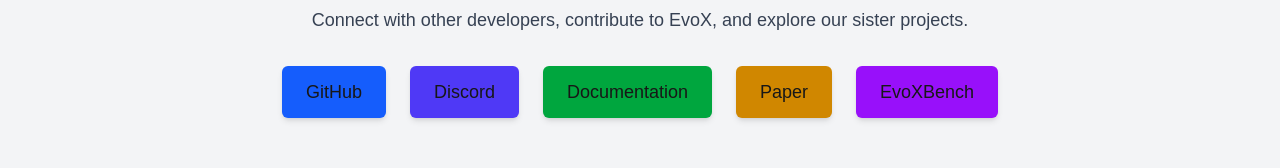
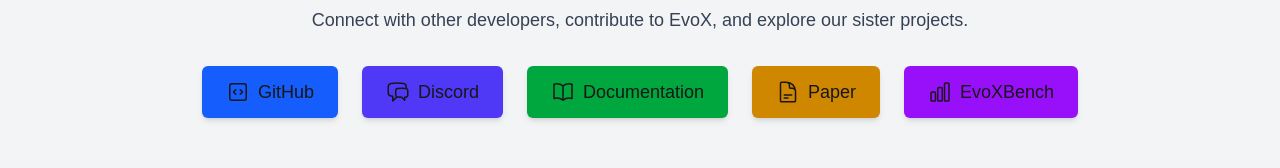
Before and after one commit to BillHuang2001/evogit_web, a Next.js app: page / in a window 1280 px wide. Shown: the part 4861-5029 px from the top of the page. Built offline with nearby package versions, Linux system fonts and the light colour scheme.

Commit message:
gpt-4o: Enhance CommunitySection with icons for better visual appeal and modularize icon rendering.

```diff
--- a/src/components/CommunitySection.jsx
+++ b/src/components/CommunitySection.jsx
@@ -14,30 +14,35 @@
             label="GitHub"
             bgColor="bg-blue-600"
             hoverColor="hover:bg-blue-700"
+            icon="code-bracket-square"
           />
           <CommunityLink
             href="https://discord.gg/Vbtgcpy7G4"
             label="Discord"
             bgColor="bg-indigo-600"
             hoverColor="hover:bg-indigo-700"
+            icon="chat-bubble-left-right"
           />
           <CommunityLink
             href="https://evox.readthedocs.io/en/latest/"
             label="Documentation"
             bgColor="bg-green-600"
             hoverColor="hover:bg-green-700"
+            icon="book-open"
           />
           <CommunityLink
             href="https://arxiv.org/abs/2301.12457"
             label="Paper"
             bgColor="bg-yellow-600"
             hoverColor="hover:bg-yellow-700"
+            icon="document-text"
           />
           <CommunityLink
             href="https://github.com/EMI-Group/evoxbench"
             label="EvoXBench"
             bgColor="bg-purple-600"
             hoverColor="hover:bg-purple-700"
+            icon="chart-bar"
           />
         </div>
       </div>
@@ -45,15 +50,18 @@
   );
 }
 
-function CommunityLink({ href, label, bgColor, hoverColor }) {
+function CommunityLink({ href, label, bgColor, hoverColor, icon }) {
   return (
     <a
       href={href}
       target="_blank"
       rel="noopener noreferrer"
-      className={`px-6 py-3 ${bgColor} text-white rounded-md shadow-md ${hoverColor} transition-colors duration-200 text-lg font-medium`}
+      className={`flex items-center gap-2 px-6 py-3 ${bgColor} text-white rounded-md shadow-md ${hoverColor} transition-colors duration-200 text-lg font-medium`}
     >
+      <Icon name={icon} className="w-6 h-6" />
       {label}
     </a>
   );
 }
+
+import Icon from "./Icon";
--- /dev/null
+++ b/src/components/Icon.jsx
@@ -0,0 +1,16 @@
+import { React } from "react";
+import { CodeBracketSquareIcon, ChatBubbleLeftRightIcon, BookOpenIcon, DocumentTextIcon, ChartBarIcon } from "@heroicons/react/24/outline";
+
+const icons = {
+  "code-bracket-square": CodeBracketSquareIcon,
+  "chat-bubble-left-right": ChatBubbleLeftRightIcon,
+  "book-open": BookOpenIcon,
+  "document-text": DocumentTextIcon,
+  "chart-bar": ChartBarIcon,
+};
+
+export default function Icon({ name, className }) {
+  const IconComponent = icons[name];
+  if (!IconComponent) return null;
+  return <IconComponent className={className} />;
+}
```
